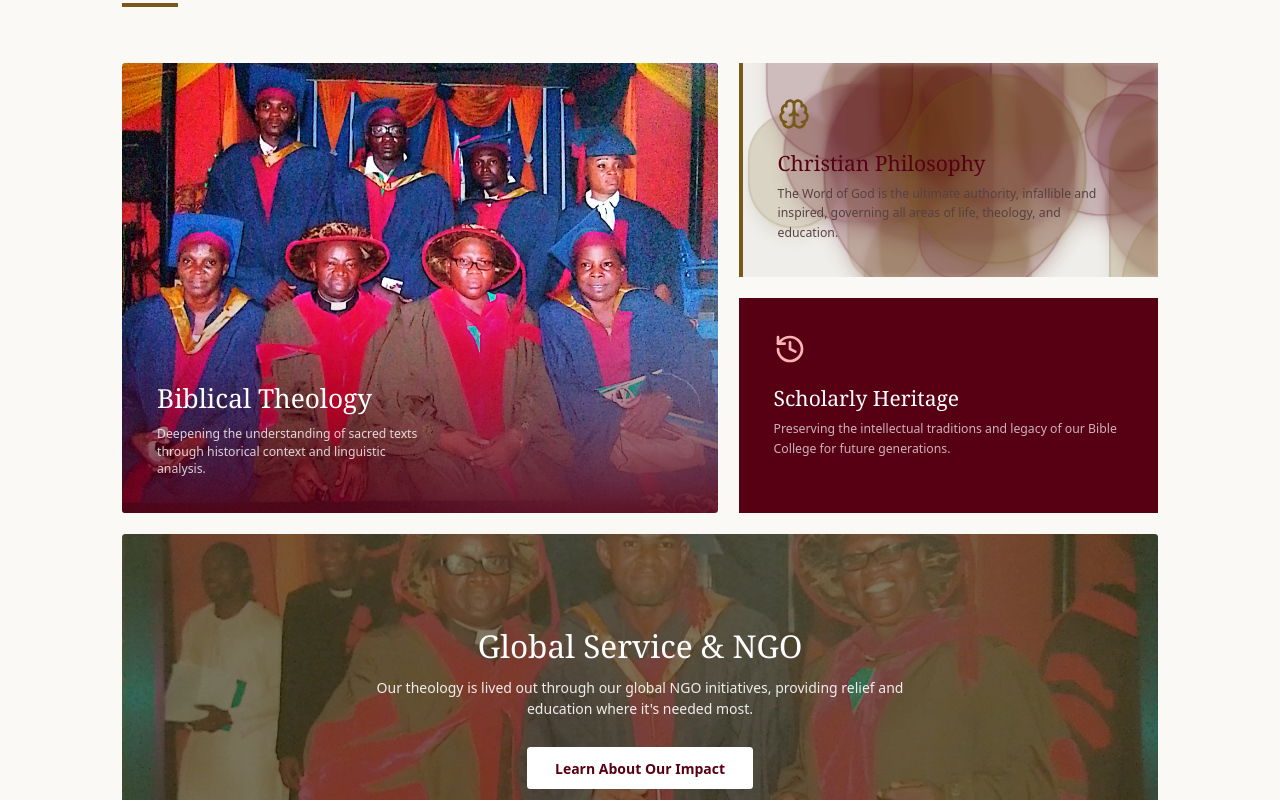
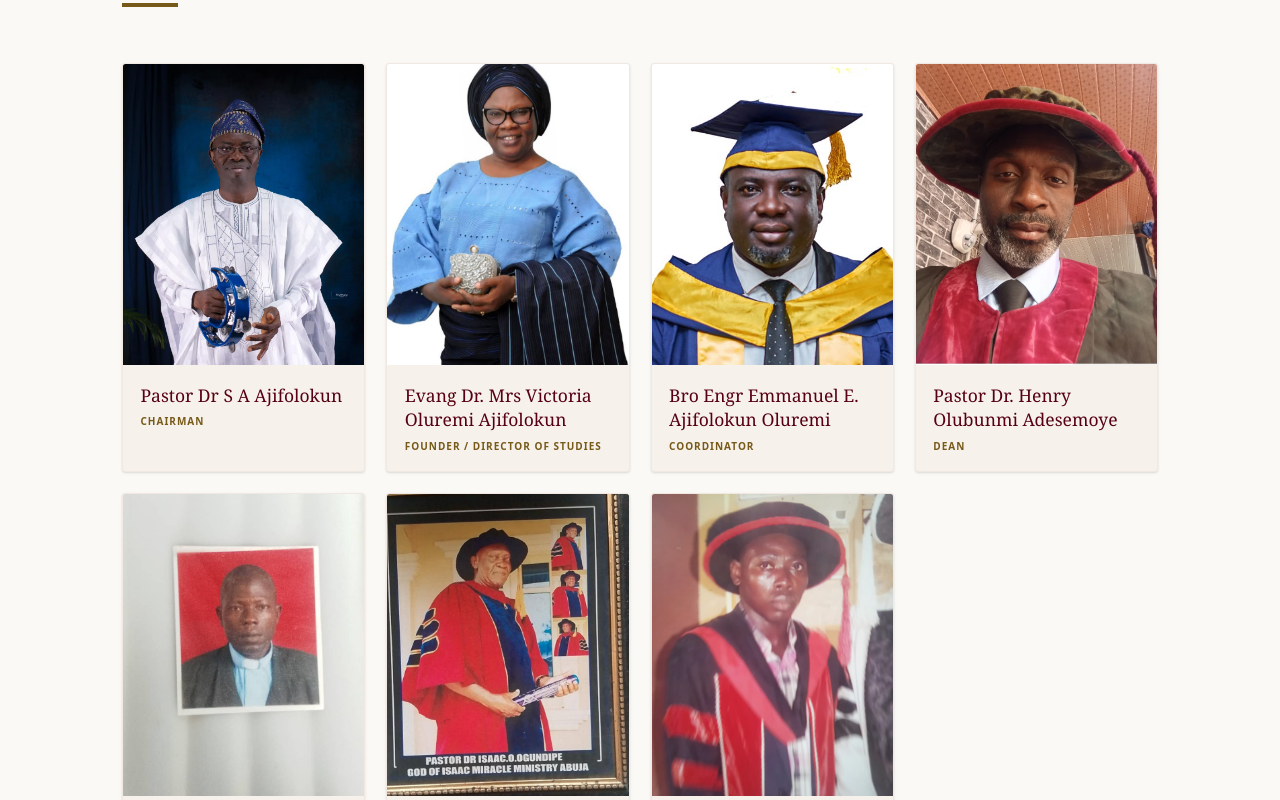
Before and after one commit to Mr-Courteous/bible-school-app, a Next.js app: page / in a window 1280 px wide. Shown: the part 1000-1800 px from the top of the page. Built offline with nearby package versions, Linux system fonts and the light colour scheme.

Commit message:
editign somethings

```diff
--- a/app/components/Navbar.tsx
+++ b/app/components/Navbar.tsx
@@ -28,6 +28,7 @@ export default function Navbar() {
           <div>
             <Link href="/">
               <Image
+                loading="lazy"
                 src="/logo.jpeg"
                 alt="Christ-Pattern Bible College Logo"
                 width={50}
--- a/app/page.tsx
+++ b/app/page.tsx
@@ -4,10 +4,8 @@ import React from 'react';
 import Link from 'next/link';
 import Navbar from './components/Navbar';
 import Image from 'next/image';
-import { AnimatedSection, StaggerContainer, StaggerItem, FadeIn, ScaleIn, AnimatedIcon, Floating, HoverCard, MovingGradient, FloatingBubbles, LiveIcon } from './components/AnimatedSection';
+
 import {
-  Brain,
-  History,
   ChevronDown,
   Quote as QuoteIcon,
   ArrowRight,
@@ -15,6 +13,31 @@ import {
   School,
   Library
 } from 'lucide-react';
+
+const LazyImage = (props: React.ComponentPropsWithoutRef<typeof Image>) => (
+  <Image loading="lazy" {...props} />
+);
+
+type SectionProps = React.HTMLAttributes<HTMLDivElement> & { direction?: 'left' | 'right' | 'none' };
+
+const AnimatedSection = ({ children, className, ...props }: SectionProps) => (
+  <div className={className} {...props}>{children}</div>
+);
+
+const StaggerContainer = ({ children, className, ...props }: React.HTMLAttributes<HTMLDivElement>) => (
+  <div className={className} {...props}>{children}</div>
+);
+
+const StaggerItem = StaggerContainer;
+const FadeIn = StaggerContainer;
+const ScaleIn = StaggerContainer;
+const HoverCard = StaggerContainer;
+const Floating = ({ children, className, ...props }: React.HTMLAttributes<HTMLDivElement>) => (
+  <div className={className} {...props}>{children}</div>
+);
+const MovingGradient = () => null;
+const FloatingBubbles = () => null;
+const LiveIcon = ({ children }: { children: React.ReactNode }) => <>{children}</>;
 
 export default function TheologySchool() {
   return (
@@ -59,13 +82,13 @@ export default function TheologySchool() {
           >
             <Link
               href="/apply"
-              className="px-10 py-4 bg-[#570013] text-white font-bold rounded-sm hover:scale-105 transition-transform"
+              className="px-10 py-4 bg-[#570013] text-white font-bold rounded-sm"
             >
               Apply Now
             </Link>
             <Link
               href="/about"
-              className="px-10 py-4 bg-white/10 backdrop-blur-md border border-white/30 text-white font-bold rounded-sm hover:bg-white/20 transition-all"
+              className="px-10 py-4 bg-white/10 backdrop-blur-md border border-white/30 text-white font-bold rounded-sm"
             >
               Meet the Council
             </Link>
@@ -78,61 +101,36 @@ export default function TheologySchool() {
 
       {/* Core Pillars */}
       <section className="py-24 px-8 md:px-12 max-w-7xl mx-auto">
-        <AnimatedSection className="mb-16">
+        <div className="mb-16">
           <h2 className="font-serif text-4xl text-[#570013] mb-4">Core Pillars</h2>
           <div className="w-16 h-1 bg-[#775a19]" />
-        </AnimatedSection>
+        </div>
 
-        <div className="grid grid-cols-1 md:grid-cols-12 gap-6">
-          <ScaleIn className="md:col-span-7 relative group h-[450px] overflow-hidden rounded-sm">
-            <Image
-              src="/set/Set 1_6.jpg"
-              fill
-              className="object-cover transition-transform duration-700 group-hover:scale-110"
-              alt="Biblical Theology"
-            />
-            <div className="absolute inset-0 bg-gradient-to-t from-[#570013] via-transparent to-transparent opacity-90" />
-            <div className="absolute bottom-0 p-10">
-              <h3 className="font-serif text-3xl text-white mb-3">Biblical Theology</h3>
-              <p className="text-white/80 max-w-xs text-sm">Deepening the understanding of sacred texts through historical context and linguistic analysis.</p>
+        <div className="grid grid-cols-1 sm:grid-cols-2 lg:grid-cols-4 gap-6">
+          {[
+            { name: 'Pastor Dr S A Ajifolokun', role: 'Chairman', img: '/boards/WhatsApp Image 2026-04-28 at 10.00.05 PM.jpeg' },
+            { name: 'Evang Dr. Mrs Victoria Oluremi Ajifolokun', role: 'Founder / Director of Studies', img: '/boards/WhatsApp Image 2026-04-28 at 10.03.24 PM.jpeg' },
+            { name: 'Bro Engr Emmanuel E. Ajifolokun Oluremi', role: 'Coordinator', img: '/boards/WhatsApp Image 2026-04-29 at 9.43.06 AM.jpeg' },
+            { name: 'Pastor Dr. Henry Olubunmi Adesemoye', role: 'Dean', img: '/boards/WhatsApp Image 2026-04-28 at 8.40.43 PM.jpeg' },
+            { name: 'Pastor Dr J.A. Adeleye', role: 'Registrar', img: '/boards/WhatsApp Image 2026-05-07 at 8.38.20 PM.jpeg' },
+            { name: 'Patron Dr. Isaac .O. Ogundipe', role: 'Patron', img: '/boards/WhatsApp Image 2026-04-28 at 8.46.50 PM.jpeg' },
+            { name: 'Oba HRH Dr. Peter Babatunde Ojo', role: 'Board Member', img: '/boards/WhatsApp Image 2026-04-28 at 10.14.28 PM.jpeg' },
+          ].map((pillar, index) => (
+            <div key={index} className="bg-[#f6f2eb] rounded-sm overflow-hidden border border-[#e0bfbf]/20 shadow-sm">
+              <div className="aspect-[4/5] relative">
+                <LazyImage
+                  src={pillar.img}
+                  fill
+                  className="object-cover"
+                  alt={pillar.name}
+                />
+              </div>
+              <div className="p-5">
+                <h3 className="font-serif text-xl text-[#570013] mb-2">{pillar.name}</h3>
+                <p className="text-[10px] font-bold uppercase tracking-widest text-[#775a19]">{pillar.role}</p>
+              </div>
             </div>
-          </ScaleIn>
-
-          <StaggerContainer className="md:col-span-5 flex flex-col gap-6">
-            <HoverCard className="bg-[#efeeea] p-10 flex-1 border-l-4 border-[#775a19] relative overflow-hidden">
-              <FloatingBubbles />
-              <StaggerItem className="relative z-10">
-                <LiveIcon>
-                  <Brain className="text-[#775a19] mb-4" size={32} />
-                </LiveIcon>
-                <h3 className="font-serif text-2xl text-[#570013] mb-2">Christian Philosophy</h3>
-                <p className="text-[#584141] text-sm leading-relaxed">The Word of God is the ultimate authority, infallible and inspired, governing all areas of life, theology, and education.</p>
-              </StaggerItem>
-            </HoverCard>
-            <HoverCard className="bg-[#570013] p-10 flex-1 text-white relative overflow-hidden">
-              <StaggerItem className="relative z-10">
-                <LiveIcon>
-                  <History className="text-[#ffb3b5] mb-4" size={32} />
-                </LiveIcon>
-                <h3 className="font-serif text-2xl mb-2">Scholarly Heritage</h3>
-                <p className="text-white/70 text-sm leading-relaxed">Preserving the intellectual traditions and legacy of our Bible College for future generations.</p>
-              </StaggerItem>
-            </HoverCard>
-          </StaggerContainer>
-
-          <AnimatedSection className="md:col-span-12 relative h-[350px] rounded-sm overflow-hidden group">
-            <Image
-              src="/set/Set 1_23.jpg"
-              fill
-              className="object-cover brightness-50"
-              alt="Global Service"
-            />
-            <div className="absolute inset-0 flex flex-col items-center justify-center text-center p-6 bg-[#775a19]/30">
-              <h3 className="font-serif text-4xl text-white mb-4">Global Service &amp; NGO</h3>
-              <p className="text-white/90 max-w-2xl mb-8">Our theology is lived out through our global NGO initiatives, providing relief and education where it&apos;s needed most.</p>
-              <button className="px-8 py-3 bg-white text-[#570013] font-bold rounded-sm hover:bg-[#e9e8e4] transition-colors">Learn About Our Impact</button>
-            </div>
-          </AnimatedSection>
+          ))}
         </div>
       </section>
 
@@ -141,7 +139,7 @@ export default function TheologySchool() {
         <div className="grid grid-cols-1 lg:grid-cols-2 gap-20 items-center">
           <AnimatedSection direction="left" className="relative">
             <div className="aspect-[4/5] overflow-hidden rounded-sm shadow-2xl relative z-10 bg-stone-100">
-              <Image
+              <LazyImage
                 src="/boards/WhatsApp Image 2026-04-28 at 10.00.05 PM.jpeg"
                 fill
                 className="object-cover"
@@ -163,7 +161,7 @@ export default function TheologySchool() {
             <div className="grid grid-cols-2 gap-8 mb-12">
               <div className="flex items-center gap-4">
                 <div className="w-12 h-12 rounded-full overflow-hidden flex-shrink-0 border border-[#e0bfbf] relative">
-                  <Image
+                  <LazyImage
                     src="/boards/WhatsApp Image 2026-04-28 at 8.46.50 PM.jpeg"
                     fill
                     className="object-cover"
@@ -177,7 +175,7 @@ export default function TheologySchool() {
               </div>
               <div className="flex items-center gap-4">
                 <div className="w-12 h-12 rounded-full overflow-hidden flex-shrink-0 border border-[#e0bfbf] relative">
-                  <Image
+                  <LazyImage
                     src="/boards/WhatsApp Image 2026-04-28 at 8.40.43 PM.jpeg"
                     fill
                     className="object-cover"
@@ -190,7 +188,7 @@ export default function TheologySchool() {
                 </div>
               </div>
             </div>
-            <Link href="/about" className="inline-flex items-center gap-3 px-8 py-4 bg-[#775a19] text-white font-bold text-xs uppercase tracking-widest hover:bg-[#570013] transition-colors">
+            <Link href="/about" className="inline-flex items-center gap-3 px-8 py-4 bg-[#775a19] text-white font-bold text-xs uppercase tracking-widest">
               Meet the Full Council <ArrowRight size={16} />
             </Link>
           </AnimatedSection>
@@ -224,7 +222,7 @@ export default function TheologySchool() {
         <StaggerContainer className="grid grid-cols-2 md:grid-cols-4 gap-4">
           <StaggerItem className="grid gap-4">
             <div className="overflow-hidden rounded-sm group relative">
-              <Image
+              <LazyImage
                 src="/set/Set 1_28.jpg"
                 width={400}
                 height={500}
@@ -234,7 +232,7 @@ export default function TheologySchool() {
               <div className="absolute inset-0 bg-[#570013]/20 opacity-0 group-hover:opacity-100 transition-opacity duration-500" />
             </div>
             <div className="overflow-hidden rounded-sm group relative">
-              <Image
+              <LazyImage
                 src="/set/Set 1_29.jpg"
                 width={400}
                 height={500}
@@ -244,7 +242,7 @@ export default function TheologySchool() {
               <div className="absolute inset-0 bg-[#570013]/20 opacity-0 group-hover:opacity-100 transition-opacity duration-500" />
             </div>
             <div className="overflow-hidden rounded-sm group relative">
-              <Image
+              <LazyImage
                 src="/set/Set 1_30.jpg"
                 width={400}
                 height={500}
@@ -256,7 +254,7 @@ export default function TheologySchool() {
           </StaggerItem>
           <StaggerItem className="grid gap-4">
             <div className="overflow-hidden rounded-sm group relative">
-              <Image
+              <LazyImage
                 src="/set/Set 1_31.jpg"
                 width={400}
                 height={500}
@@ -266,7 +264,7 @@ export default function TheologySchool() {
               <div className="absolute inset-0 bg-[#570013]/20 opacity-0 group-hover:opacity-100 transition-opacity duration-500" />
             </div>
             <div className="overflow-hidden rounded-sm group relative">
-              <Image
+              <LazyImage
                 src="/set/Set 1_32.jpg"
                 width={400}
                 height={500}
@@ -276,7 +274,7 @@ export default function TheologySchool() {
               <div className="absolute inset-0 bg-[#570013]/20 opacity-0 group-hover:opacity-100 transition-opacity duration-500" />
             </div>
             <div className="overflow-hidden rounded-sm group relative">
-              <Image
+              <LazyImage
                 src="/set/Set 1_33.jpg"
                 width={400}
                 height={500}
@@ -288,7 +286,7 @@ export default function TheologySchool() {
           </StaggerItem>
           <StaggerItem className="grid gap-4">
             <div className="overflow-hidden rounded-sm group relative">
-              <Image
+              <LazyImage
                 src="/set/Set 1_34.jpg"
                 width={400}
                 height={500}
@@ -298,7 +296,7 @@ export default function TheologySchool() {
               <div className="absolute inset-0 bg-[#570013]/20 opacity-0 group-hover:opacity-100 transition-opacity duration-500" />
             </div>
             <div className="overflow-hidden rounded-sm group relative">
-              <Image
+              <LazyImage
                 src="/set/Set 1_35.jpg"
                 width={400}
                 height={500}
@@ -308,7 +306,7 @@ export default function TheologySchool() {
               <div className="absolute inset-0 bg-[#570013]/20 opacity-0 group-hover:opacity-100 transition-opacity duration-500" />
             </div>
             <div className="overflow-hidden rounded-sm group relative">
-              <Image
+              <LazyImage
                 src="/set/Set 1_36.jpg"
                 width={400}
                 height={500}
@@ -320,7 +318,7 @@ export default function TheologySchool() {
           </StaggerItem>
           <StaggerItem className="grid gap-4">
             <div className="overflow-hidden rounded-sm group relative">
-              <Image
+              <LazyImage
                 src="/set/Set 1_37.jpg"
                 width={400}
                 height={500}
@@ -330,7 +328,7 @@ export default function TheologySchool() {
               <div className="absolute inset-0 bg-[#570013]/20 opacity-0 group-hover:opacity-100 transition-opacity duration-500" />
             </div>
             <div className="overflow-hidden rounded-sm group relative">
-              <Image
+              <LazyImage
                 src="/set/Set 1_38.jpg"
                 width={400}
                 height={500}
@@ -340,7 +338,7 @@ export default function TheologySchool() {
               <div className="absolute inset-0 bg-[#570013]/20 opacity-0 group-hover:opacity-100 transition-opacity duration-500" />
             </div>
             <div className="overflow-hidden rounded-sm group relative">
-              <Image
+              <LazyImage
                 src="/set/Set 1_39.jpg"
                 width={400}
                 height={500}
@@ -372,7 +370,7 @@ export default function TheologySchool() {
           ].map((post, i) => (
             <StaggerItem key={i} className="group">
               <div className="aspect-[3/4] overflow-hidden mb-6 bg-stone-200 relative">
-                <Image
+                <LazyImage
                   src={post.img}
                   fill
                   className="object-cover transition-all duration-500 scale-105 group-hover:scale-100"
@@ -380,9 +378,9 @@ export default function TheologySchool() {
                 />
               </div>
               <span className="text-[10px] font-bold text-[#775a19] uppercase tracking-widest mb-2 block">{post.tag}</span>
-              <h4 className="font-serif text-xl text-[#570013] mb-4 group-hover:text-[#775a19] transition-colors">{post.title}</h4>
+              <h4 className="font-serif text-xl text-[#570013] mb-4">{post.title}</h4>
               <Link href="#" className="flex items-center gap-2 font-bold text-[#570013] text-sm group">
-                Read More <LiveIcon><ArrowRight size={16} className="group-hover:translate-x-1 transition-transform" /></LiveIcon>
+                Read More <LiveIcon><ArrowRight size={16} /></LiveIcon>
               </Link>
             </StaggerItem>
           ))}
@@ -396,11 +394,11 @@ export default function TheologySchool() {
           <p className="max-w-xl mx-auto opacity-80 mb-10 px-6">Applications for the upcoming semester are now open. Experience a curriculum designed for depth, discipline, and devotion.</p>
           <div className="flex flex-col sm:flex-row gap-4 justify-center px-6">
             <button
-              className="px-10 py-4 bg-[#775a19] font-bold hover:bg-[#8e6b20] transition-colors"
+              className="px-10 py-4 bg-[#775a19] font-bold"
             >
               Start Application
             </button>
-            <button className="px-10 py-4 border border-white/30 font-bold hover:bg-white/10 transition-colors">Request Information</button>
+            <button className="px-10 py-4 border border-white/30 font-bold">Request Information</button>
           </div>
         </section>
       </AnimatedSection>
```
